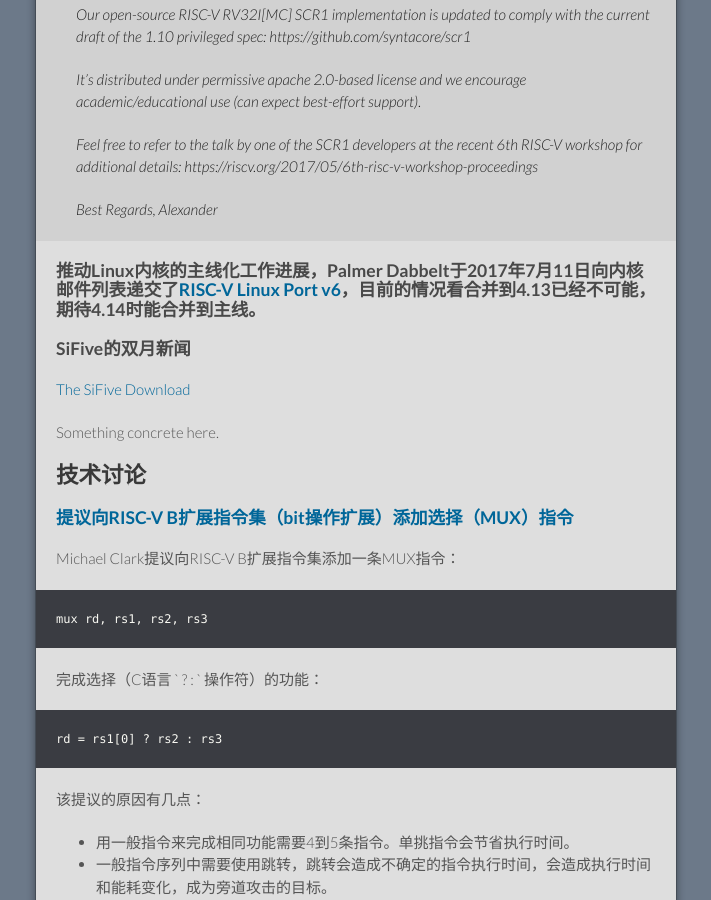
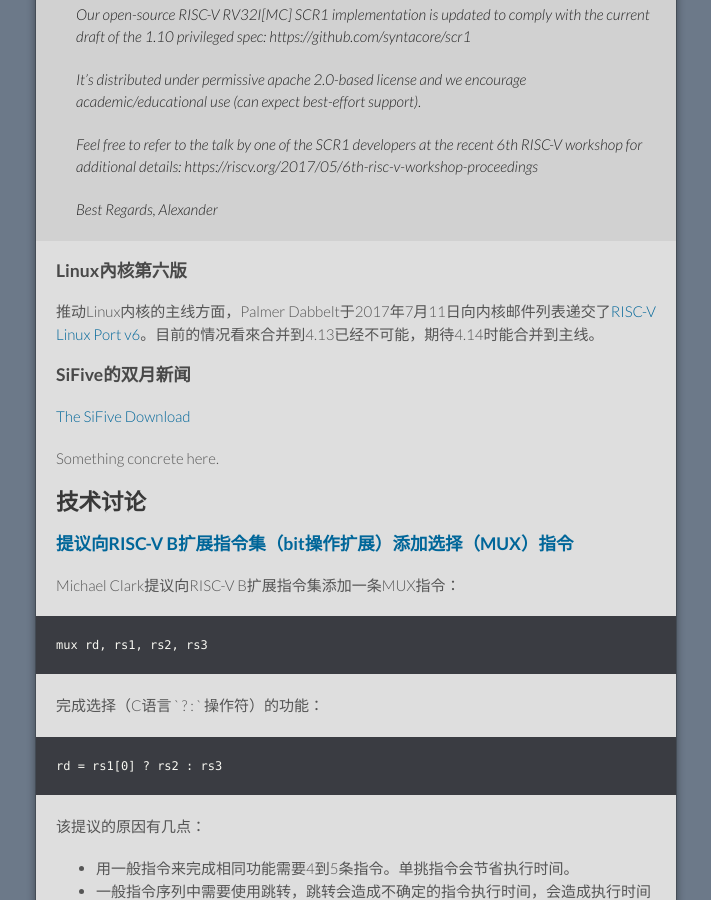
Before and after one commit to cnrv/home, a Jekyll site: the page built from bi-week-rpts/2017-07-20.md, in a window 1280 px wide and 900 px high, scrolled down 420 px. Shown: the whole window, without its empty margins (284-995 px from the left). Built offline with Jekyll 4.4.1, drawn with Linux system fonts in a browser that asks for light colours; our own code applies the rules of GitHub Pages for plain Markdown files.

Commit message:
Some format change for Linux upstream info

```diff
--- a/bi-week-rpts/2017-07-20.md
+++ b/bi-week-rpts/2017-07-20.md
@@ -28,7 +28,8 @@
 > Alexander
 >
 
-### 推动Linux内核的主线化工作进展，Palmer Dabbelt于2017年7月11日向内核邮件列表递交了[RISC-V Linux Port v6](https://lkml.org/lkml/2017/7/11/707)，目前的情况看合并到4.13已经不可能，期待4.14时能合并到主线。
+### Linux內核第六版
+推动Linux内核的主线方面，Palmer Dabbelt于2017年7月11日向内核邮件列表递交了[RISC-V Linux Port v6](https://lkml.org/lkml/2017/7/11/707)。目前的情况看來合并到4.13已经不可能，期待4.14时能合并到主线。
 
 ### SiFive的双月新闻
 
```
